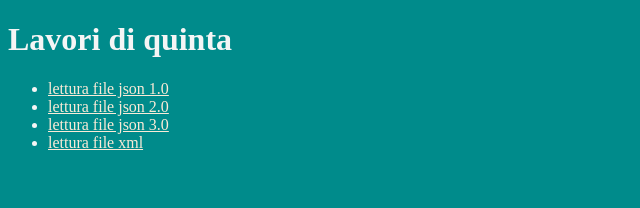
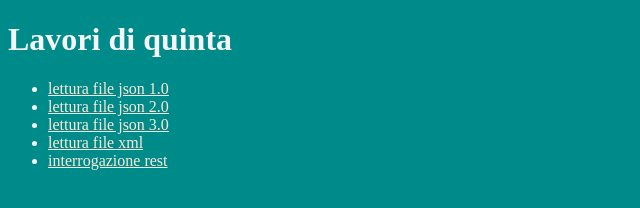
Before and after one commit to GalloDavide/gallodavide.github.io, a plain HTML site: page index.html in a window 1280 px wide. Shown: the whole page, without its empty margins (0-640 px from the left). Drawn offline with Linux system fonts and the light colour scheme.

Commit message:
Update index.html

```diff
--- a/index.html
+++ b/index.html
@@ -17,6 +17,7 @@
         <li><a href="letturaFile2.html">lettura file json 2.0</a></li>
         <li><a href="letturaFile3.html">lettura file json 3.0</a></li>
         <li><a href="xml/index.html">lettura file xml</a></li>
+        <li><a href="rest.html">interrogazione rest</a></li>
     </ul>
 </body>
 </html>
```
